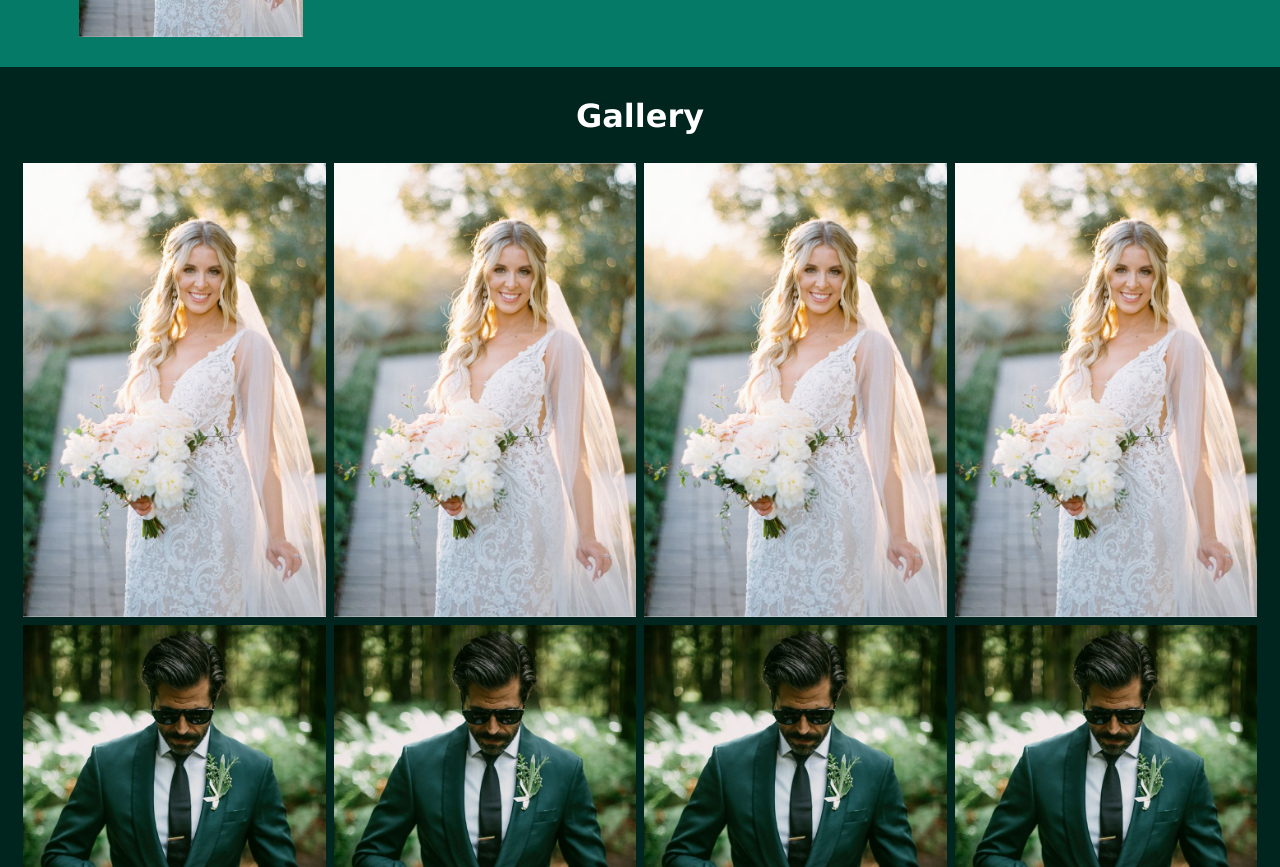
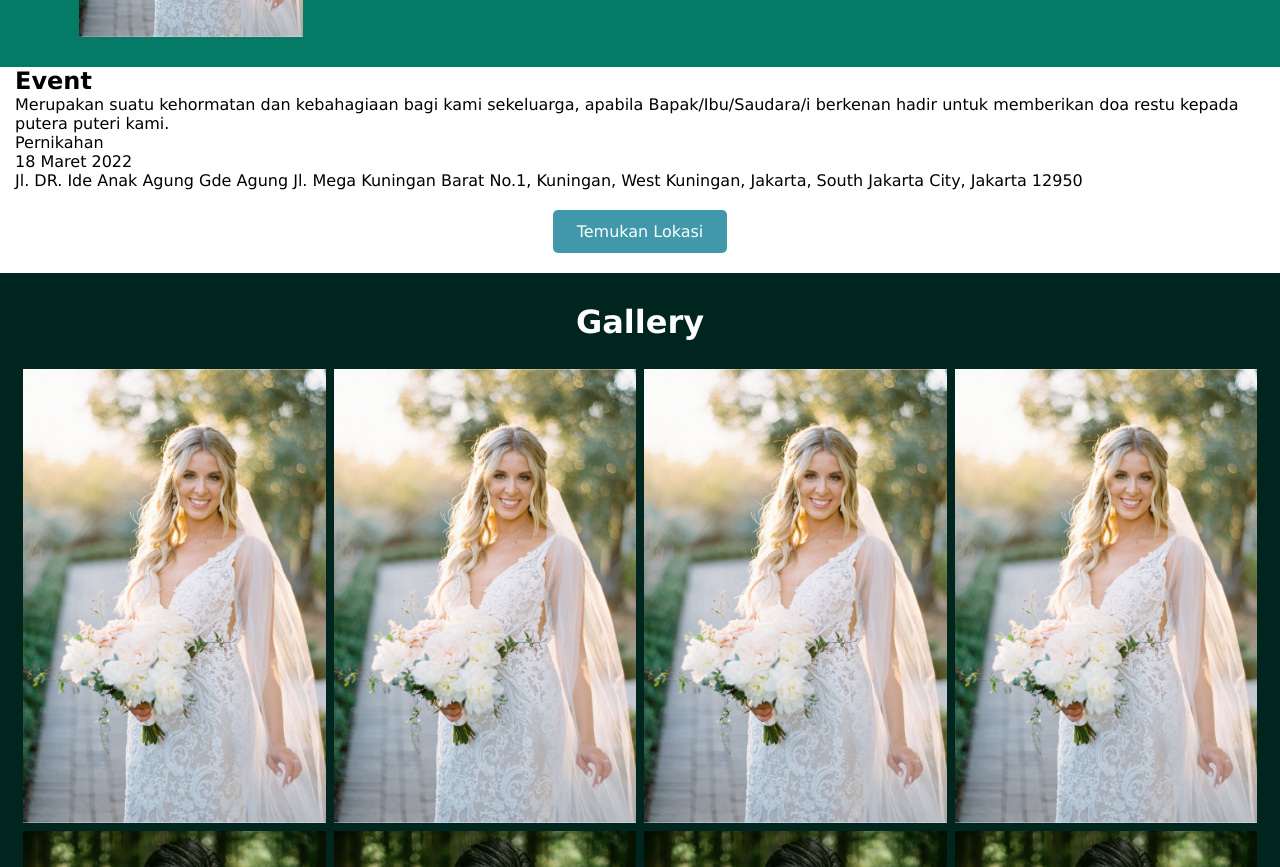
Before and after one commit to Arya-BudiArtana/ProgateProject, a plain HTML site: page index.html in a window 1280 px wide. Shown: the part 1498-2365 px from the top of the page. Drawn offline with Linux system fonts and the light colour scheme.

Commit message:
Tambah event

```diff
--- a/index.html
+++ b/index.html
@@ -63,6 +63,33 @@
       </div>
     </div>
   </section>
+
+   <!-- INI BAGIAN EVENT -->
+  <section id="event">
+    <div class="container">
+      <h1>Event</h1>
+      <div class="event-description">
+        <p>
+          Merupakan suatu kehormatan dan kebahagiaan bagi kami sekeluarga, apabila Bapak/Ibu/Saudara/i berkenan hadir
+          untuk memberikan doa restu kepada putera puteri kami.
+        </p>
+        <div class="date-location">
+          <p>Pernikahan</p>
+          <p>18 Maret 2022</p>
+          <p>
+            Jl. DR. Ide Anak Agung Gde Agung Jl. Mega Kuningan Barat No.1, Kuningan, West Kuningan, Jakarta, South
+            Jakarta City, Jakarta 12950
+          </p>
+          <div class="btn-wrapper">
+            <a href="#" class="btn start">Temukan Lokasi </a>
+          </div>
+        </div>
+      </div>
+    </div>
+  </section>
+
+  <!-- AKHIR BAGIAN EVENT -->
+
   <section id="galery">
     <div class="container gallery-container">
     <h2 class="content-title">Gallery</h2>
```
